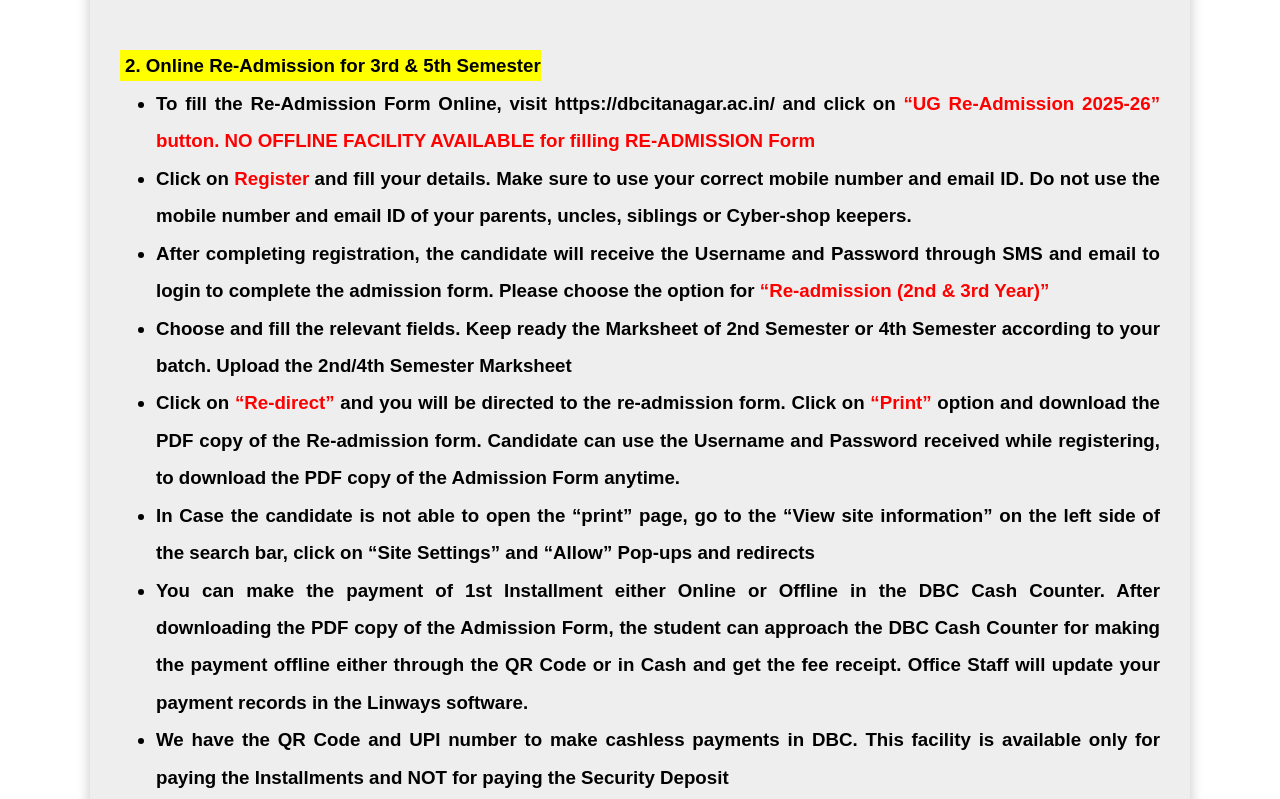
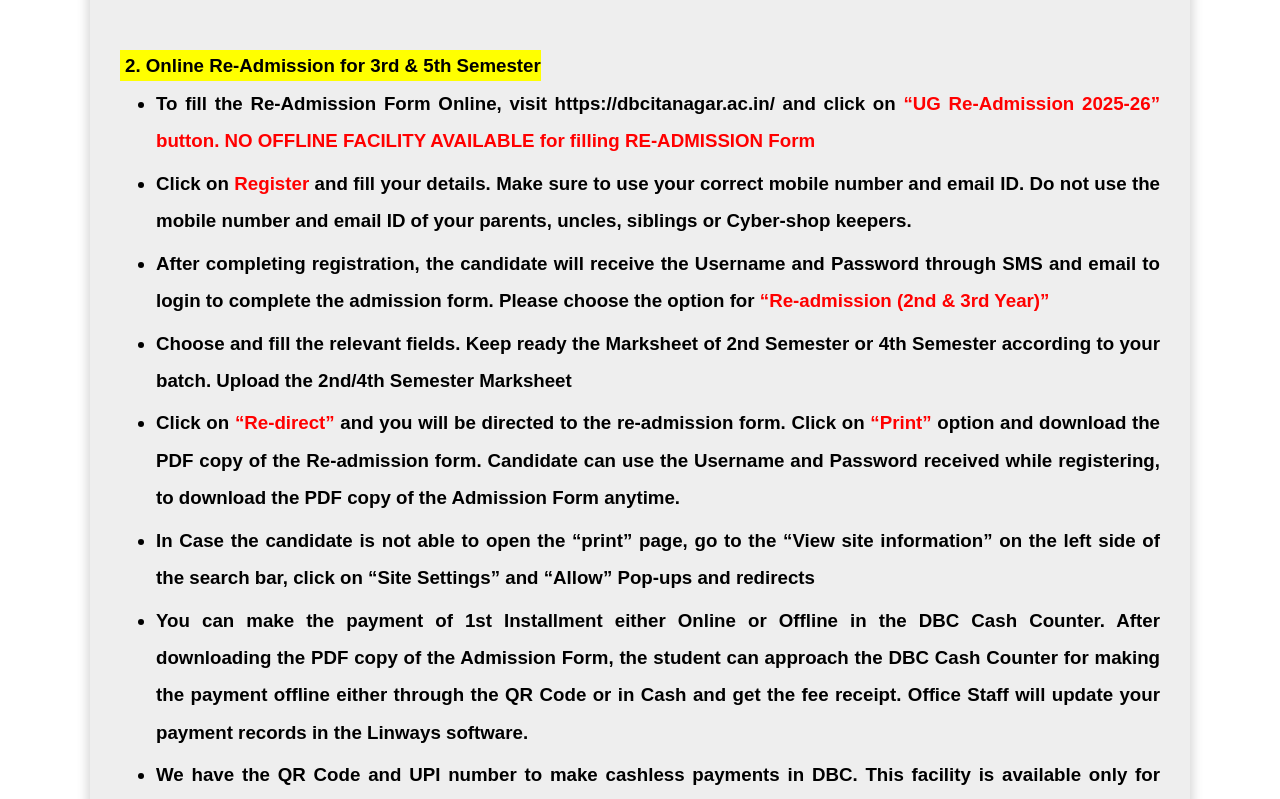
Before and after one commit to jatowangham/Re-Admission_Application-form_2024-25, a plain HTML site: page index.html in a window 1280 px wide. Shown: the part 1746-2545 px from the top of the page. Drawn offline with Linux system fonts and the light colour scheme.

Commit message:
added more

```diff
--- a/index.html
+++ b/index.html
@@ -165,7 +165,7 @@
             font-weight: bolder;
         }
 
-        .main_des {
+        .main_des li{
             margin-bottom: 5px;
         }
 
```
